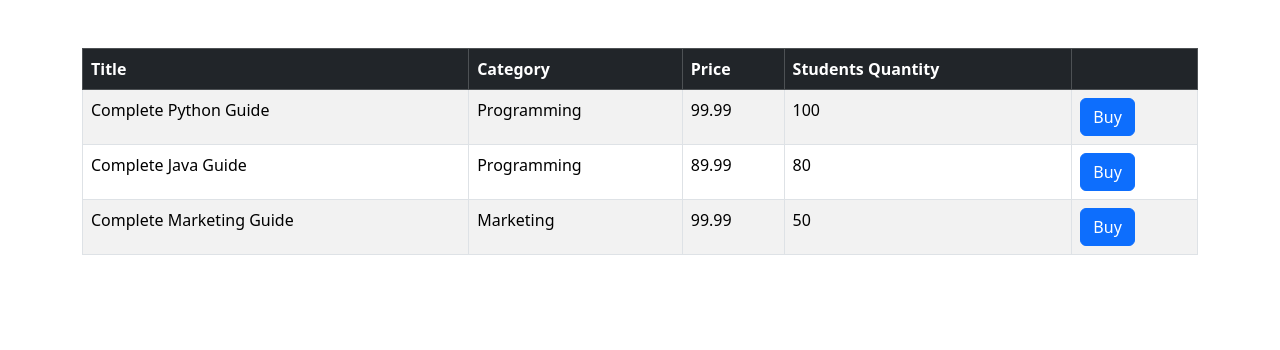
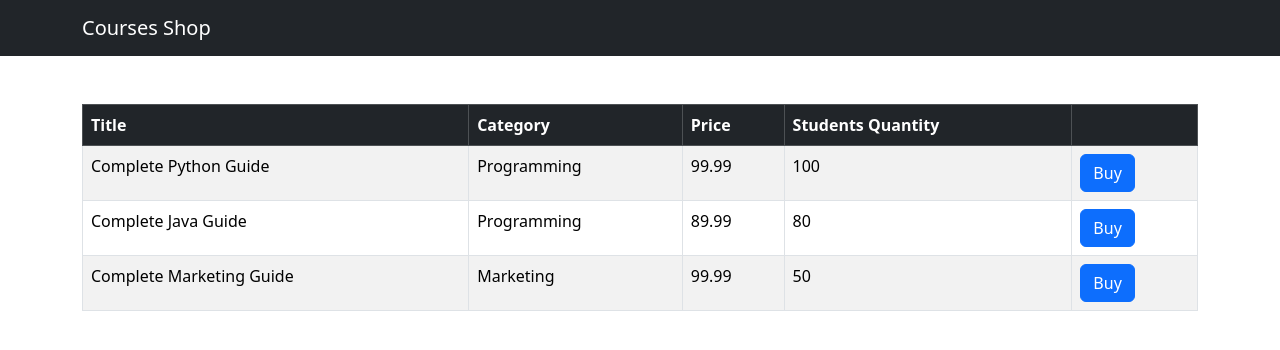
Before and after one commit to NikitaChemeris/DjangoWebProject-Course_Platform, a Django app: page /shop/ in a window 1280 px wide. Shown: the top 350 px of the page. Run offline with Django 4.2, Linux system fonts and the light colour scheme; data comes from the database, SQL or seed files in the repository.

Commit message:
Added navbar menu for project

```diff
--- a/shop/templates/base.html
+++ b/shop/templates/base.html
@@ -4,9 +4,17 @@
     <meta charset="UTF-8">
     <meta name="viewport" content="width=device-width, initial-scale=1.0">
     <link href="https://cdn.jsdelivr.net/npm/bootstrap@5.3.3/dist/css/bootstrap.min.css" rel="stylesheet" integrity="sha384-QWTKZyjpPEjISv5WaRU9OFeRpok6YctnYmDr5pNlyT2bRjXh0JMhjY6hW+ALEwIH" crossorigin="anonymous">
-    <title>Document</title>
+    <title>
+        {% block title %}
+        {% endblock %}
+    </title>
 </head>
 <body>
+    <nav class="navbar navbar-dark bg-dark">
+        <div class="container">
+            <a href="" class="navbar-brand">Courses Shop</a>
+        </div>
+    </nav>
     <main class="container">
         {% block content %}
         {% endblock %}
--- a/shop/templates/courses.html
+++ b/shop/templates/courses.html
@@ -1,4 +1,7 @@
 {% extends 'base.html' %}
+
+{% block title %}All Courses{% endblock %}
+
 {% block content %}
 <table class="table mt-5 table-bordered table-striped table-hover">
     <thead class="table-dark">
```
